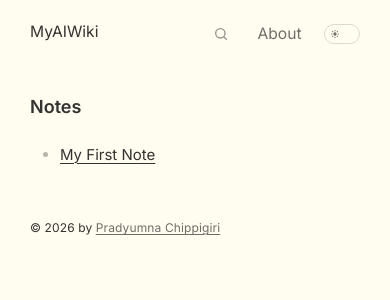
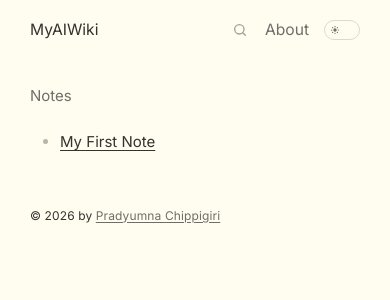
Before and after one commit to pradyumnac26/myaiwiki, a Jekyll site: the page built from pages/index.md, in a window 390 px wide. Shown: the top 300 px of the page. Built offline with Jekyll 4.4.1, drawn with Linux system fonts in a browser that asks for light colours.

Commit message:
style(css): refine navbar alignment and soften headings
Top-align mobile navbar items, use regular weight for MyAIWiki and note titles, and style the Notes feed heading in gray.

Co-authored-by: Cursor <cursoragent@cursor.com>

```diff
--- a/assets/css/style.css
+++ b/assets/css/style.css
@@ -87,7 +87,7 @@ body {
 .nav-left a {
   text-decoration: none;
   color: var(--title);
-  font-weight: var(--weight-bold);
+  font-weight: var(--weight-medium);
   font-size: var(--scale-xl);
 }
 
@@ -188,6 +188,7 @@ h3 {
 /* Title of each note page (pages under /notes/:slug) */
 .note-page-title {
   font-size: 26.87px;
+  font-weight: var(--weight-medium);
   margin-top: calc(var(--space-xl) * 1.3);
   margin-bottom: var(--space-xs);
 }
@@ -739,9 +740,9 @@ body.search-modal-open {
 }
 
 .feed-heading {
-  font-size: var(--scale-lg);
-  font-weight: var(--weight-bold);
-  color: var(--title);
+  font-size: var(--scale-base);
+  font-weight: var(--weight-medium);
+  color: var(--text);
   margin-top: 0;
   margin-bottom: var(--space-md);
 }
@@ -892,7 +893,6 @@ body.search-modal-open {
 
   .nav {
     margin-bottom: var(--space-lg);
-    align-items: flex-start;
   }
 
   .theme-toggle {
@@ -919,23 +919,6 @@ body.search-modal-open {
 
   .search-trigger-label {
     display: none;
-  }
-
-  .search-trigger {
-    gap: 0;
-    padding: 0.2rem;
-    min-width: 28px;
-    min-height: 28px;
-    justify-content: center;
-  }
-
-  .search-trigger-icon {
-    opacity: 0.75;
-  }
-
-  .search-trigger-icon svg {
-    width: 16px;
-    height: 16px;
   }
 
   .search-modal {
@@ -999,7 +982,7 @@ body.search-modal-open {
   .note-page-title {
     font-size: 22.5131px;
     line-height: 28.1414px;
-    font-weight: 500;
+    font-weight: 400;
     margin-top: 33.77px;
     margin-bottom: 5.63px;
   }
@@ -1124,7 +1107,6 @@ html[data-theme="dark"] .feed-heading {
 
 html[data-theme="dark"] .nav-left a {
   color: rgb(206, 205, 195) !important;
-  font-size: var(--scale-xl);
   font-weight: 400;
 }
 
@@ -1247,18 +1229,61 @@ html[data-theme="dark"] .stale-link {
   opacity: 0.45;
 }
 
-/* Navbar text sizing on mobile (must stay last to win over the dark-mode rules above) */
+/* Navbar alignment on mobile (must stay last to win over the dark-mode rules above) */
 @media (max-width: 768px) {
+  .nav {
+    align-items: flex-start;
+  }
+
+  .nav-left {
+    align-items: flex-start;
+    padding-top: 0;
+  }
+
+  .nav-right {
+    align-items: flex-start;
+    padding-top: 0;
+  }
+
+  .nav-links {
+    flex-wrap: nowrap;
+    align-items: flex-start;
+    gap: var(--space-sm);
+  }
+
   .nav-left a,
   .nav-separator,
   .nav-left a.nav-section,
-  .nav-links a {
+  .nav-links a,
+  .search-trigger,
+  .theme-toggle {
     font-size: 15.6375px;
     font-weight: 400;
+    line-height: 20px;
+    padding: 0;
+    margin: 0;
+  }
+
+  .search-trigger {
+    gap: 0;
+    width: 20px;
+    height: 20px;
+    min-width: 20px;
+    min-height: 20px;
+    display: inline-flex;
+    align-items: center;
+    justify-content: center;
+  }
+
+  .search-trigger-icon svg {
+    width: 16px;
+    height: 16px;
+    display: block;
   }
 
   html[data-theme="dark"] .nav-left a {
     font-size: 15.6375px;
     font-weight: 400;
+    line-height: 20px;
   }
 }
```
